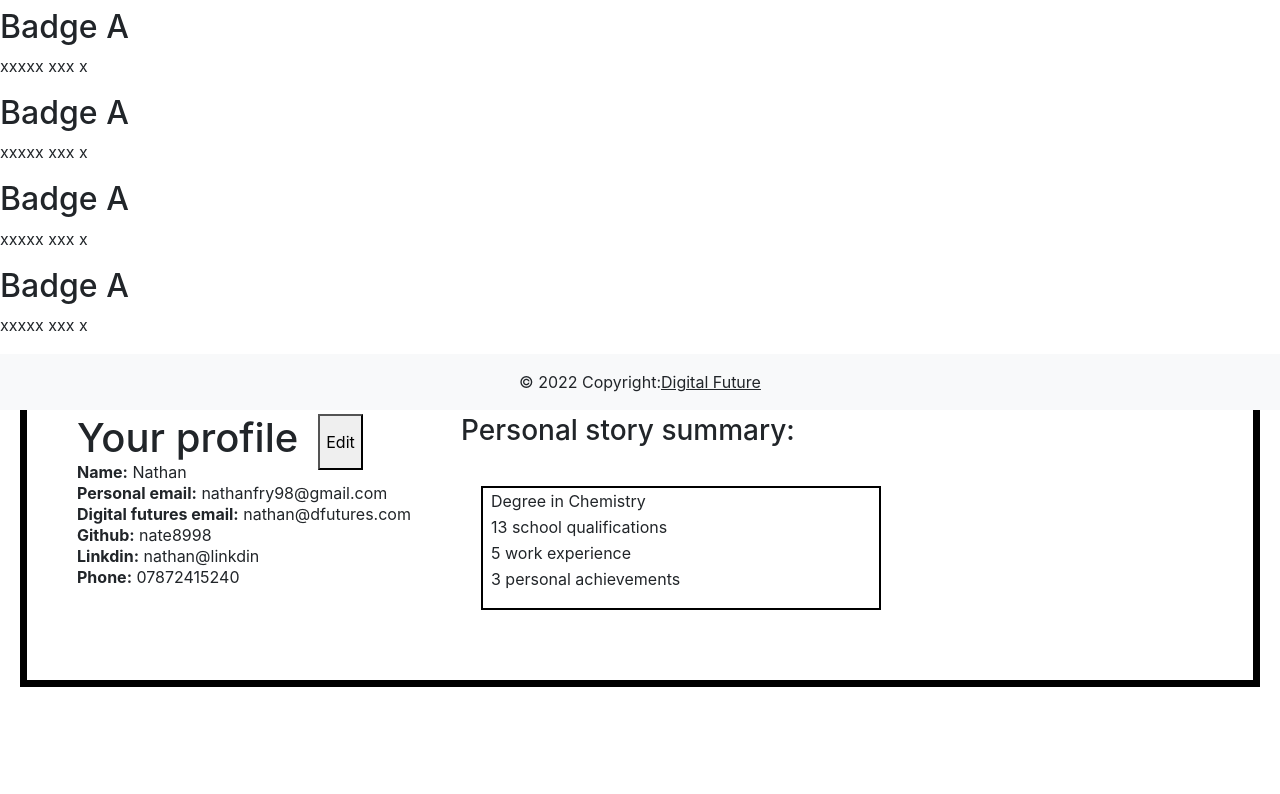
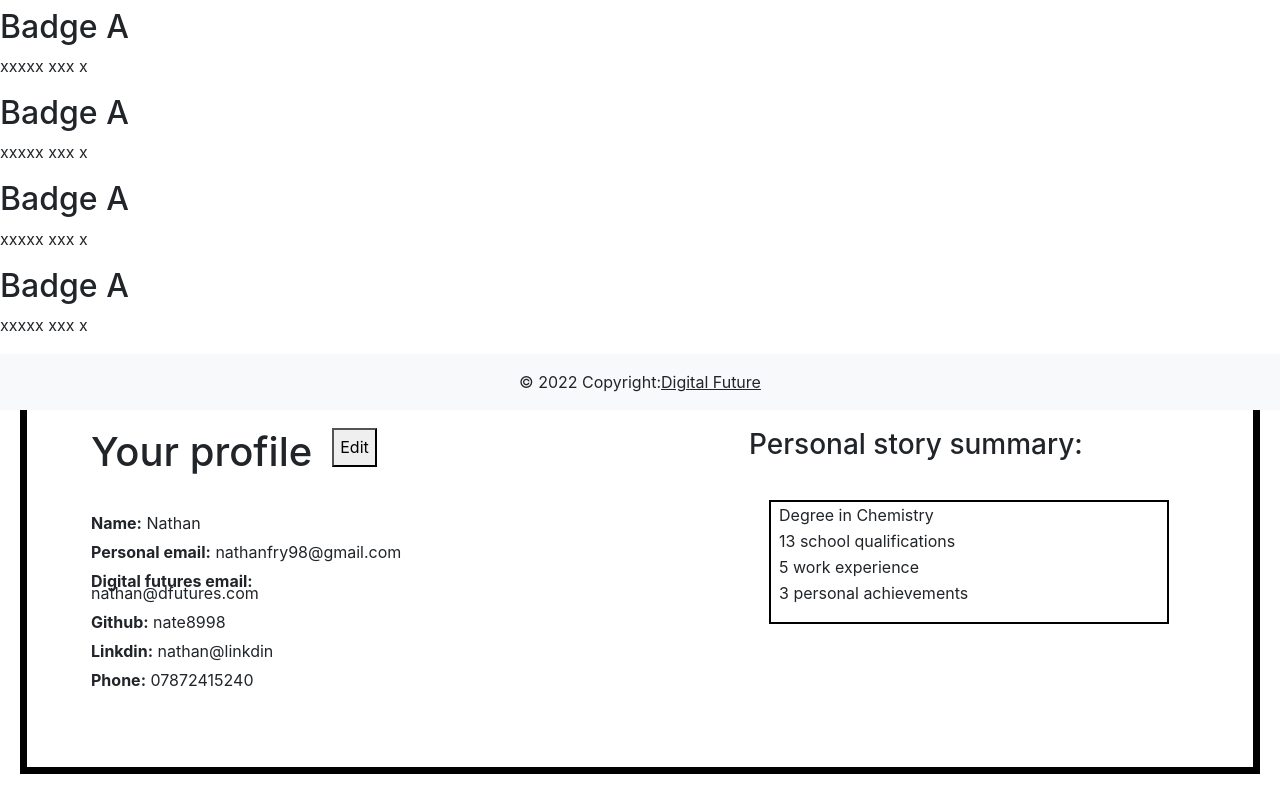
Before and after one commit to TanvirDF/TeamEngineering, a React (Create React App) app in the folder FrontEnd/: page / in a window 1280 px wide. Shown: the part 390-1184 px from the top of the page. Before the commit the page ends 1097 px from the top, so only its background shows below. Built offline with nearby package versions, Linux system fonts and the light colour scheme; the HTML template or start-up script is replaced by a standard one.

Commit message:
1 profile test passed

```diff
--- a/FrontEnd/src/CSS/Profile.css
+++ b/FrontEnd/src/CSS/Profile.css
@@ -1,17 +1,19 @@
 .whole-component {
     display: flex;
     flex-direction: row;
-    width: auto;
+    min-width: auto;
     border: 7px solid rgb(0, 0, 0);
-    padding: 50px;
+    padding: 5%;
     margin: 20px;
-    gap: 50px;
+    gap: 30%;
 }
 
 .Basic-info {
     display: flex;
     flex-direction: column;
-    line-height: 5px;
+    line-height: 80%;
+    min-width: 20%;
+
 }
 
 .info-box {
@@ -24,12 +26,16 @@
 
 button {
     align-self: inherit;
+    height: 70%;
 }
 
 .title {
     display: flex;
     flex-direction: row;
     gap: 20px;
+    padding-bottom: 10%;
+
+
 }
 
 .quali {
--- a/FrontEnd/src/component/Story.jsx
+++ b/FrontEnd/src/component/Story.jsx
@@ -1,6 +1,6 @@
 const Story = () => {
     return (
-        <div className="quali">
+        <div className="quali" data-testId="story">
             <h3>Personal story summary:</h3>
             <br />
             <div className="info-box">
```
Also changed, not shown: 2 other files (tests, documents, lock files or other folders).
